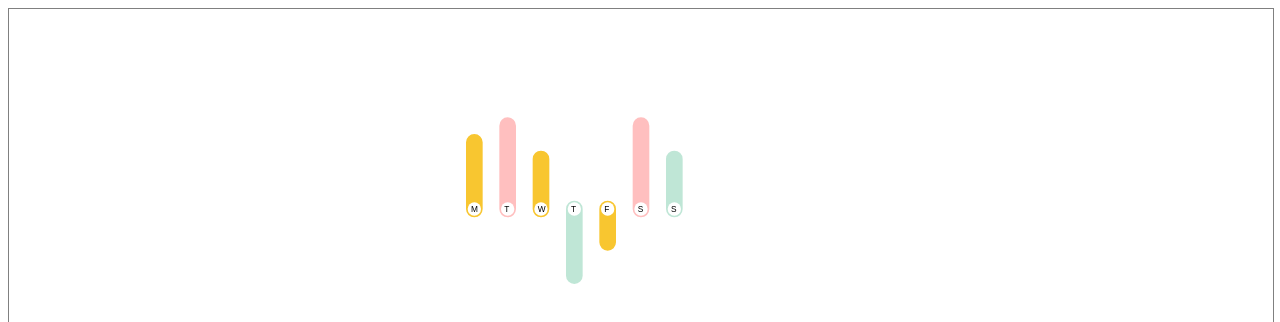
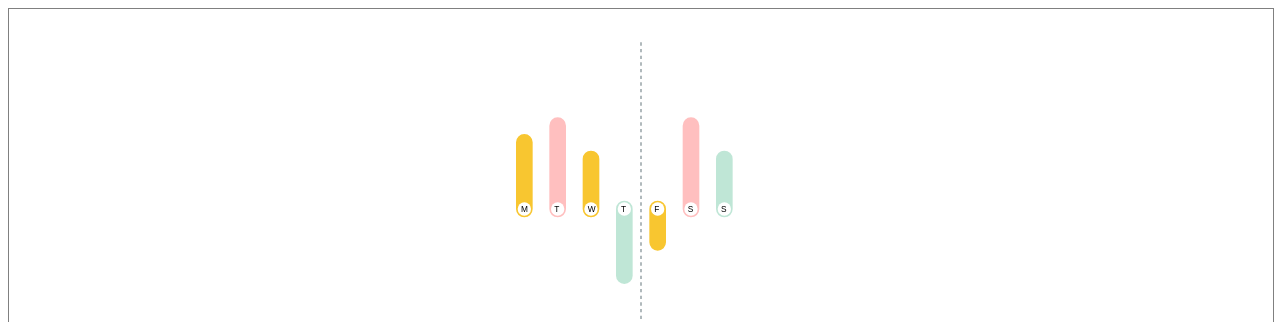
Before and after one commit to saswat3115/react-svg-equalizer-chart, a React (Create React App) app: page / in a window 1280 px wide. Shown: the top 322 px of the page. Built offline with nearby package versions, Linux system fonts and the light colour scheme; the HTML template or start-up script is replaced by a standard one.

Commit message:
1 file modified

```diff
--- a/src/Chart.js
+++ b/src/Chart.js
@@ -25,8 +25,9 @@ const Chart = ({ data }) => {
   const H = 240;
   const W = 240;
   const centerY = 120;
+  const centerX = 120;
   const GAP = 20;
-  const startPointX = 20;
+  const startPointX = centerX - (Object.keys(data).length / 2) * GAP;
 
   return (
     <svg height="100%" width="100%" viewBox={`0 0 ${H} ${W}`}>
@@ -45,6 +46,14 @@ const Chart = ({ data }) => {
           />
         );
       })}
+      <line
+        x1={centerX}
+        y1={20}
+        x2={centerX}
+        y2={220}
+        stroke="rgba(20, 45, 54, .4)"
+        strokeDasharray={2}
+      />
     </svg>
   );
 };
```
